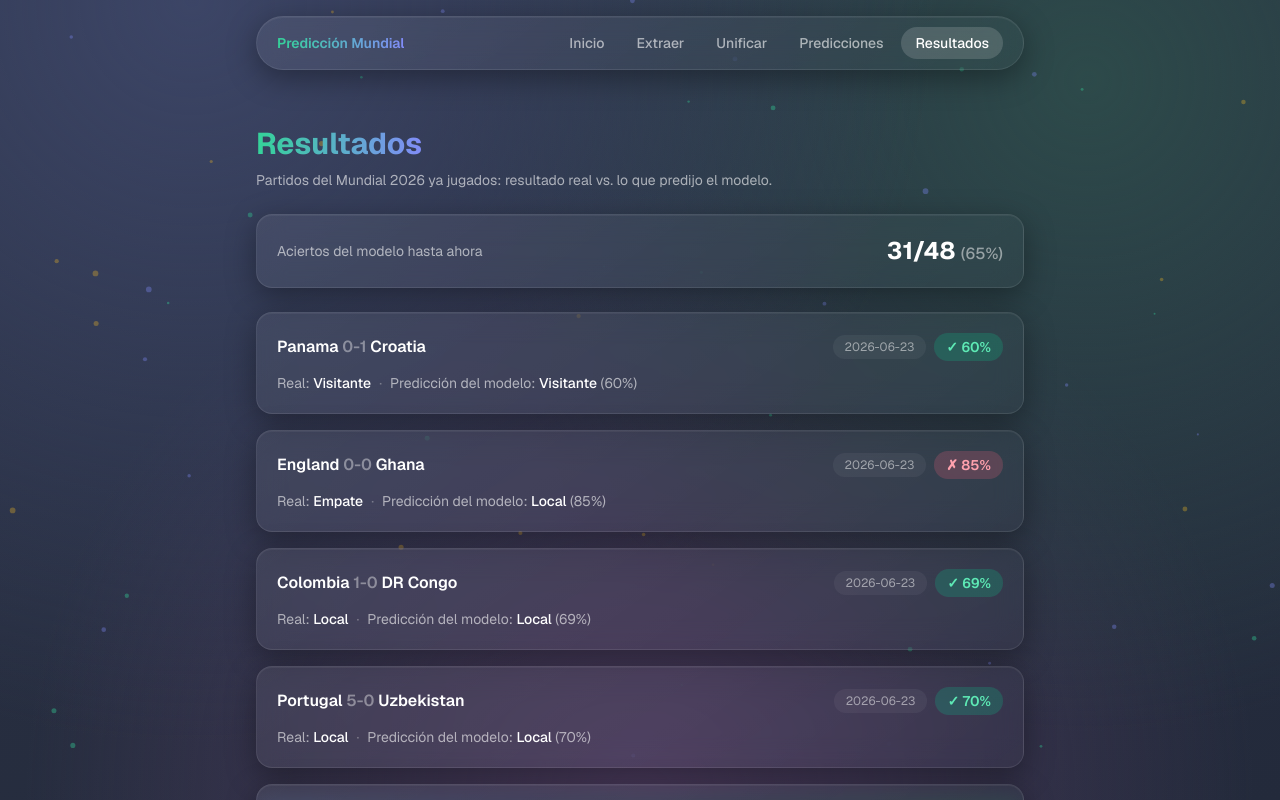
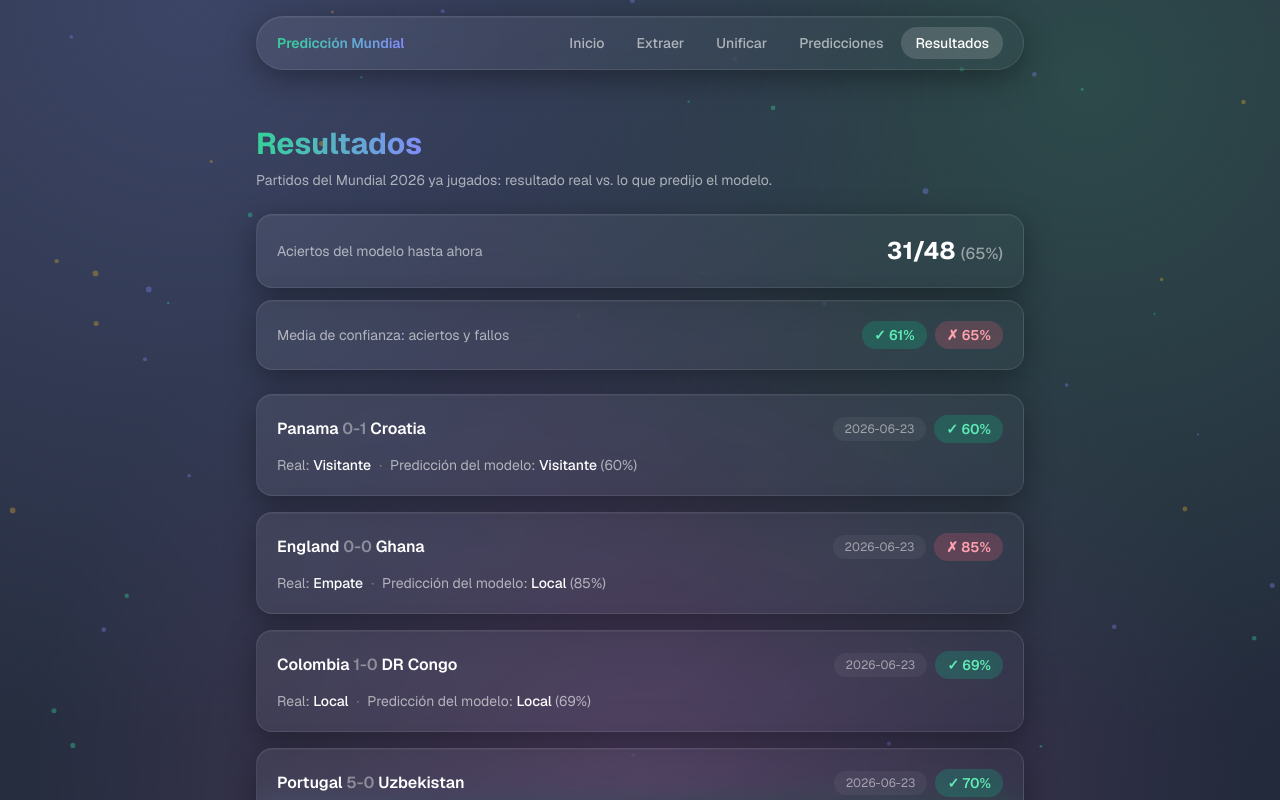
Before and after one commit to vault-studio/Mundial, a Next.js app: page /resultados in a window 1280 px wide. Shown: the top 800 px of the page. Built offline with nearby package versions, Linux system fonts and the light colour scheme.

Commit message:
Añade media de confianza de aciertos (verde) y fallos (rojo) en Resultados

```diff
--- a/app/resultados/page.tsx
+++ b/app/resultados/page.tsx
@@ -53,9 +53,20 @@ function pct(n: number) {
   return `${Math.round(n * 100)}%`;
 }
 
+function predictedProb(h: Historico) {
+  return h[`prob_${h.predicted}` as "prob_H" | "prob_D" | "prob_A"];
+}
+
+function average(nums: number[]) {
+  if (nums.length === 0) return null;
+  return nums.reduce((a, b) => a + b, 0) / nums.length;
+}
+
 export default function ResultadosPage() {
   const historico = loadHistorico().slice().reverse();
   const aciertos = historico.filter((h) => h.correct).length;
+  const avgAciertos = average(historico.filter((h) => h.correct).map(predictedProb));
+  const avgFallos = average(historico.filter((h) => !h.correct).map(predictedProb));
 
   return (
     <div className="px-6 py-10">
@@ -81,6 +92,18 @@ export default function ResultadosPage() {
                 {aciertos}/{historico.length}{" "}
                 <span className="text-base font-medium text-white/50">
                   ({Math.round((aciertos / historico.length) * 100)}%)
+                </span>
+              </span>
+            </div>
+
+            <div className="glass mt-3 flex items-center justify-between rounded-2xl p-5">
+              <span className="text-sm text-white/60">Media de confianza: aciertos y fallos</span>
+              <span className="flex gap-2 text-sm font-semibold">
+                <span className="rounded-full bg-emerald-400/20 px-3 py-1 text-emerald-300">
+                  ✓ {avgAciertos !== null ? pct(avgAciertos) : "–"}
+                </span>
+                <span className="rounded-full bg-rose-400/20 px-3 py-1 text-rose-300">
+                  ✗ {avgFallos !== null ? pct(avgFallos) : "–"}
                 </span>
               </span>
             </div>
```
